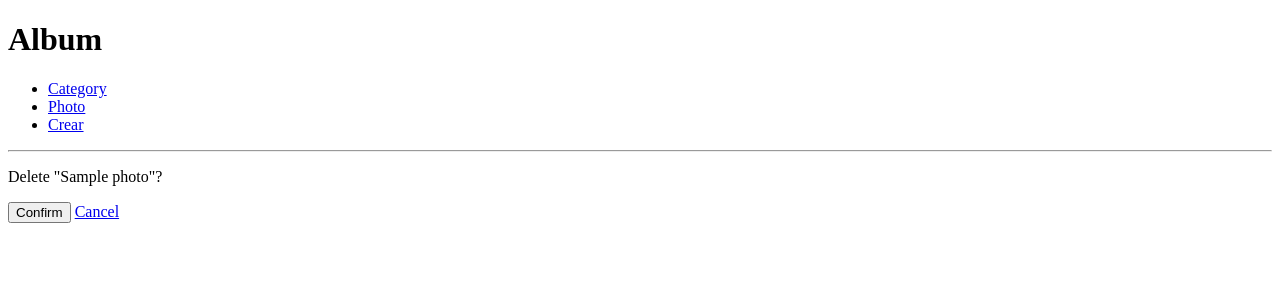
After one commit to fjimenezg/Album_django2.0.3, a Django app: page /album/photo/1/delete/ in a window 1280 px wide. The commit adds this page. Shown: the top 300 px of the page. Run offline with Django 3.2, Linux system fonts and the light colour scheme; tables that the repository leaves empty hold one stand-in row (values such as "Sample post").

Commit message:
edicion eliminacion y creacion ok

```diff
--- a/album/models.py
+++ b/album/models.py
@@ -1,6 +1,7 @@
 from django.db import models
 from django.db.models.signals import post_delete
 from django.dispatch import receiver
+from django.urls import reverse
 
 # Create your models here.
 class Category(models.Model):
@@ -22,6 +23,9 @@ class Photo(models.Model):
     def __str__(self):
         return self.title
 
+    def get_absolute_url(self):
+        return reverse('photo-list')
+
 @receiver(post_delete, sender=Photo)
 def photo_delete(sender, instance, **kwargs):
     """ Borra los ficheros de las fotos que se eliminan. """
--- /dev/null
+++ b/album/templates/album/photo_confirm_delete.html
@@ -0,0 +1,8 @@
+{% extends 'base.html' %}
+{% block maincontent %}
+ <form action=""method="post">{% csrf_token %}
+ <p>Delete "{{ object.title }}"?</p>
+ <input type="submit" value="Confirm" />
+ <a class='btn'href="{% url 'photo-list' %}">Cancel</a>
+ </form>
+{% endblock maincontent %}
--- a/album/urls.py
+++ b/album/urls.py
@@ -22,5 +22,11 @@ urlpatterns = [
     path('category/<int:category_id>/detail/',views.category_detail,name='category-detail'),
     path('photo/',views.PhotoListView.as_view(),name='photo-list'),
     path('photo/<int:pk>/detail/',views.PhotoDetailView.as_view(),name='photo-detail'),
+    # Update
+    path('photo/<int:pk>/update/',views.PhotoUpdate.as_view(),name='photo-update'),
+    #Create
+    path('photo/create/', views.PhotoCreate.as_view(), name='photo-create'),
+    #Delete
+    path('photo/<int:pk>/delete/', views.PhotoDelete.as_view(), name='photo-delete'),
 
 ]
--- a/album/views.py
+++ b/album/views.py
@@ -2,7 +2,8 @@ from django.shortcuts import render
 from django.http import HttpResponse
 from django.shortcuts import render
 from album.models import Category, Photo
-from django.views.generic import ListView, DetailView
+from django.urls import reverse_lazy
+from django.views.generic import CreateView, DeleteView, UpdateView, ListView, DetailView
 
 # Create your views here.
 def first_view(request):
@@ -24,3 +25,15 @@ class PhotoListView(ListView):
 
 class PhotoDetailView(DetailView):
     model = Photo
+
+class PhotoUpdate(UpdateView):
+    model = Photo
+    fields = '__all__'
+
+class PhotoCreate(CreateView):
+    model = Photo
+    fields = '__all__'
+
+class PhotoDelete(DeleteView):
+    model = Photo
+    success_url = reverse_lazy('photo-list')
--- a/myapp3/settings.py
+++ b/myapp3/settings.py
@@ -118,9 +118,10 @@ USE_TZ = True
 # Static files (CSS, JavaScript, Images)
 # https://docs.djangoproject.com/en/2.0/howto/static-files/
 
-STATIC_URL = 'static/'
+STATIC_URL = '/static/'
 
 MEDIA_ROOT=os.path.join(BASE_DIR,'media/')
+
 STATICFILES_DIRS = (
     os.path.join(BASE_DIR, 'media'),
 )
--- a/templates/base.html
+++ b/templates/base.html
@@ -14,6 +14,9 @@
           <li>
             <a href="{% url 'photo-list' %}">Photo</a>
           </li>
+          <li>
+                <a href="{% url 'photo-create' %}">Crear</a>
+        </li>
        </ul>
     <hr>
     <div>
```
Also changed, not shown: album/templates/album/photo_detail.html (+31 -1 lines), album/templates/album/photo_form.html (added, +9 -0 lines), media/photos/download.jpeg (renamed from photos/download.jpeg), media/photos/images.jpeg (renamed from photos/images.jpeg).
